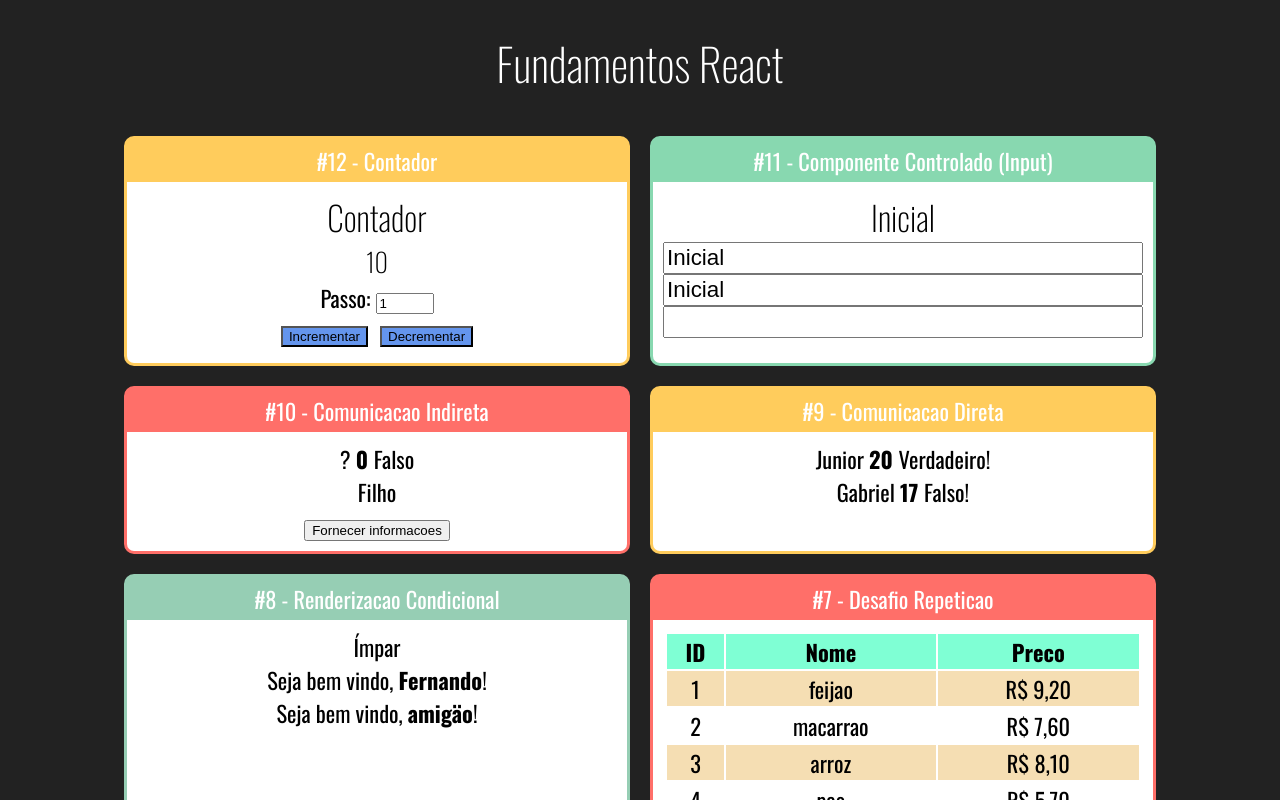
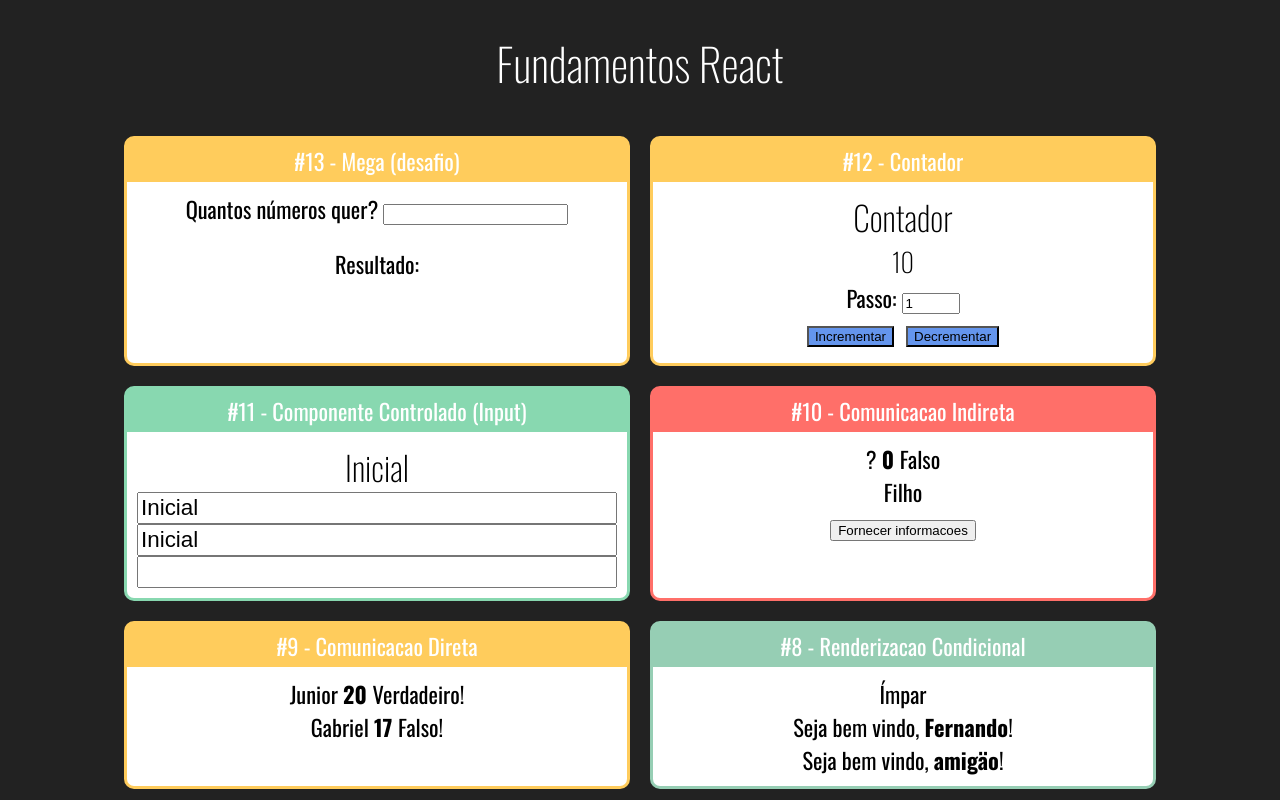
Before and after one commit to mbpfilho/React-Redux, a React (Create React App) app in the folder fundamentos-react/: page / in a window 1280 px wide. Shown: the top 800 px of the page. Built offline with nearby package versions, Linux system fonts and the light colour scheme.

Commit message:
desafio mega resolvido

```diff
--- a/fundamentos-react/src/App.jsx
+++ b/fundamentos-react/src/App.jsx
@@ -1,6 +1,7 @@
 import "./App.css"
 import React from "react"
 
+import Mega from "./components/mega/Mega"
 import Contador from "./components/contador/Contador"
 import Input from "./components/formularios/Input"
 import IndiretaPai from "./components/comunicacao/IndiretaPai"
@@ -23,6 +24,10 @@ export default function App(){
       <h1>Fundamentos React</h1>
 
       <div className="Cards">
+        <Card titulo="#13 - Mega (desafio)" color="#ffcc5c ">
+          <Mega />
+        </Card>
+
         <Card titulo="#12 - Contador" color="#ffcc5c ">
           <Contador numeroInicial={10}></Contador>
         </Card>
--- a/fundamentos-react/src/components/basics/Aleatorio.jsx
+++ b/fundamentos-react/src/components/basics/Aleatorio.jsx
@@ -1,3 +1,4 @@
+/* eslint-disable import/no-anonymous-default-export */
 import React from "react"
 
 export default props=>{
--- /dev/null
+++ b/fundamentos-react/src/components/mega/Mega.jsx
@@ -0,0 +1,46 @@
+/* eslint-disable import/no-anonymous-default-export */
+import React,{useState} from "react"
+
+
+
+export default props=>{
+
+  let [resultado,setResultado]=useState([])
+
+
+  function gerarNumeros(qtdd){
+    let numeros=[]
+    let c=0;
+    let numero
+
+    while(c<qtdd){
+      numero=Math.floor(Math.random()*59+1)
+      if(!numeros.includes(numero)){
+        numeros.push(numero)
+        c++
+      }
+    }
+    numeros.sort((a,b)=>{
+        if(a>b) return 1;
+        if(a<b) return -1;
+        return 0;
+    });
+    return numeros
+  }
+
+  function quandoMudar(e){
+    setResultado(gerarNumeros(+e.target.value))
+    console.log(resultado)
+  }
+
+
+  return(
+    <div>
+      <div>
+        <label htmlFor="numero">Quantos números quer? </label>
+        <input type="number" name="" id="numero" onChange={quandoMudar}/>
+      </div>
+      <p>Resultado: {resultado.toString()} </p>
+    </div>
+  )
+}
```
